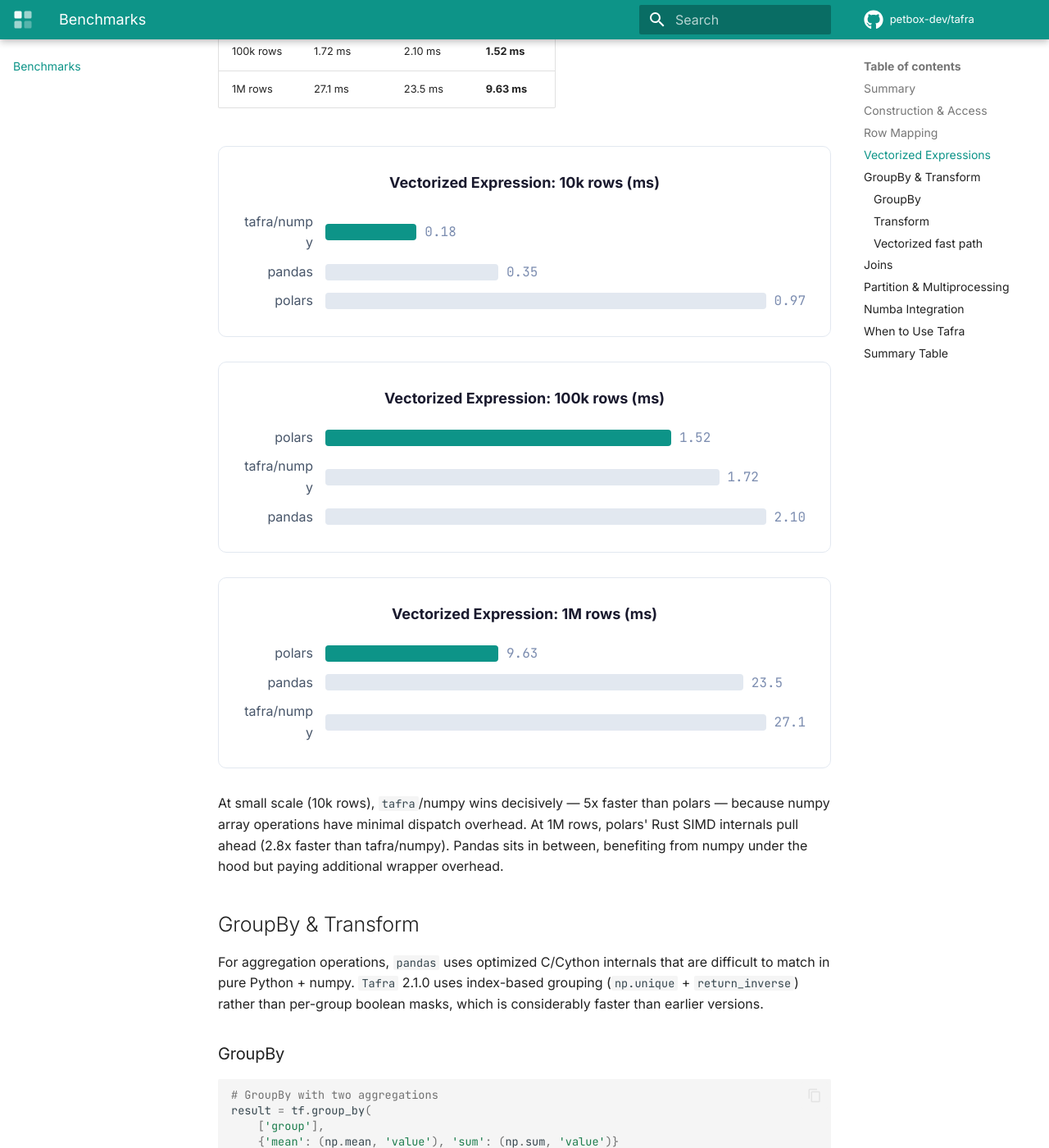
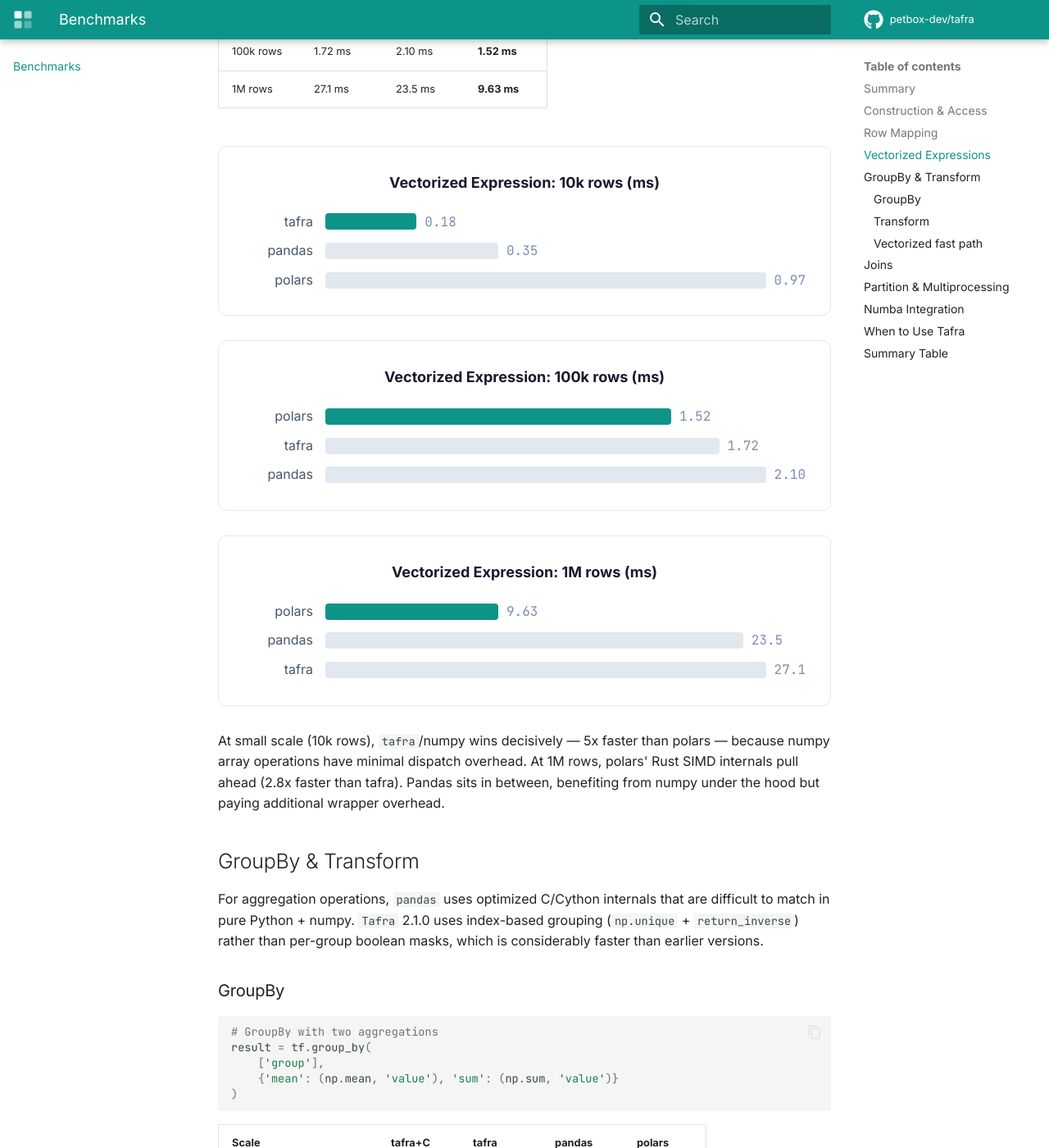
Before and after one commit to petbox-dev/tafra, an MkDocs documentation site: the page built from docs/benchmarks.md, in a window 1280 px wide and 1400 px high, scrolled down 3596 px. Shown: the whole window at 82% size. Built offline with MkDocs 1.6.1 and Material for MkDocs 9.7.7, drawn with Linux system fonts in a browser that asks for light colours; comment, search, counter and statistics services are not loaded; some of the changed text lies outside the part shown.

Commit message:
style: shorten tafra/numpy labels to tafra in benchmark charts
Co-Authored-By: Claude Opus 4.6 (1M context) <noreply@anthropic.com>

````diff
--- a/docs/benchmarks.md
+++ b/docs/benchmarks.md
@@ -211,7 +211,7 @@ result = plf.with_columns(
 )
 ```
 
-| Scale | tafra/numpy | pandas | polars |
+| Scale | tafra | pandas | polars |
 |---|---|---|---|
 | 10k rows | **0.18 ms** | 0.35 ms | 0.97 ms |
 | 100k rows | 1.72 ms | 2.10 ms | **1.52 ms** |
@@ -220,7 +220,7 @@ result = plf.with_columns(
 <div class="chart">
   <div class="chart-title">Vectorized Expression: 10k rows (ms)</div>
   <div class="chart-row">
-    <span class="chart-label">tafra/numpy</span>
+    <span class="chart-label">tafra</span>
     <div class="chart-bar-wrap">
       <div class="chart-bar fastest" style="width: 19%"></div>
       <span class="chart-value">0.18</span>
@@ -252,7 +252,7 @@ result = plf.with_columns(
     </div>
   </div>
   <div class="chart-row">
-    <span class="chart-label">tafra/numpy</span>
+    <span class="chart-label">tafra</span>
     <div class="chart-bar-wrap">
       <div class="chart-bar" style="width: 82%"></div>
       <span class="chart-value">1.72</span>
@@ -284,7 +284,7 @@ result = plf.with_columns(
     </div>
   </div>
   <div class="chart-row">
-    <span class="chart-label">tafra/numpy</span>
+    <span class="chart-label">tafra</span>
     <div class="chart-bar-wrap">
       <div class="chart-bar" style="width: 100%"></div>
       <span class="chart-value">27.1</span>
@@ -295,7 +295,7 @@ result = plf.with_columns(
 At small scale (10k rows), `tafra`/numpy wins decisively — 5x faster than
 polars — because numpy array operations have minimal dispatch overhead.
 At 1M rows, polars' Rust SIMD internals pull ahead (2.8x faster than
-tafra/numpy). Pandas sits in between, benefiting from numpy under the hood
+tafra). Pandas sits in between, benefiting from numpy under the hood
 but paying additional wrapper overhead.
 
 
@@ -731,7 +731,7 @@ result = numba_fn(df['a'].values, df['b'].values, df['c'].values)
 result = numba_fn(plf['a'].to_numpy(), plf['b'].to_numpy(), plf['c'].to_numpy())
 ```
 
-| Scale | tafra/numpy | pandas | polars |
+| Scale | tafra | pandas | polars |
 |---|---|---|---|
 | 10k rows | **0.06 ms** | 0.10 ms | 0.17 ms |
 | 100k rows | 0.58 ms | 0.69 ms | **0.57 ms** |
@@ -740,7 +740,7 @@ result = numba_fn(plf['a'].to_numpy(), plf['b'].to_numpy(), plf['c'].to_numpy())
 <div class="chart">
   <div class="chart-title">Numba: 10k rows (ms)</div>
   <div class="chart-row">
-    <span class="chart-label">tafra/numpy</span>
+    <span class="chart-label">tafra</span>
     <div class="chart-bar-wrap">
       <div class="chart-bar fastest" style="width: 35%"></div>
       <span class="chart-value">0.06</span>
@@ -772,7 +772,7 @@ result = numba_fn(plf['a'].to_numpy(), plf['b'].to_numpy(), plf['c'].to_numpy())
     </div>
   </div>
   <div class="chart-row">
-    <span class="chart-label">tafra/numpy</span>
+    <span class="chart-label">tafra</span>
     <div class="chart-bar-wrap">
       <div class="chart-bar" style="width: 84%"></div>
       <span class="chart-value">0.58</span>
@@ -790,7 +790,7 @@ result = numba_fn(plf['a'].to_numpy(), plf['b'].to_numpy(), plf['c'].to_numpy())
 <div class="chart">
   <div class="chart-title">Numba: 1M rows (ms)</div>
   <div class="chart-row">
-    <span class="chart-label">tafra/numpy</span>
+    <span class="chart-label">tafra</span>
     <div class="chart-bar-wrap">
       <div class="chart-bar fastest" style="width: 89%"></div>
       <span class="chart-value">7.38</span>
@@ -829,7 +829,7 @@ columns adds up.
 * **Column access** -- 128x faster than pandas, 6x faster than polars
 * **Row-wise mapping** -- with `name=None` fast path, fastest at 10k rows;
   polars `map_elements` wins at 100k+ but all three are within 1.3x
-* **Vectorized expressions** -- tafra/numpy wins at small scale (5x faster
+* **Vectorized expressions** -- tafra wins at small scale (5x faster
   than polars at 10k rows); polars SIMD wins at 1M rows (2.8x faster)
 * **GroupBy at <=10k rows** -- with C extension, 3--5x faster
   than both pandas and polars
````
